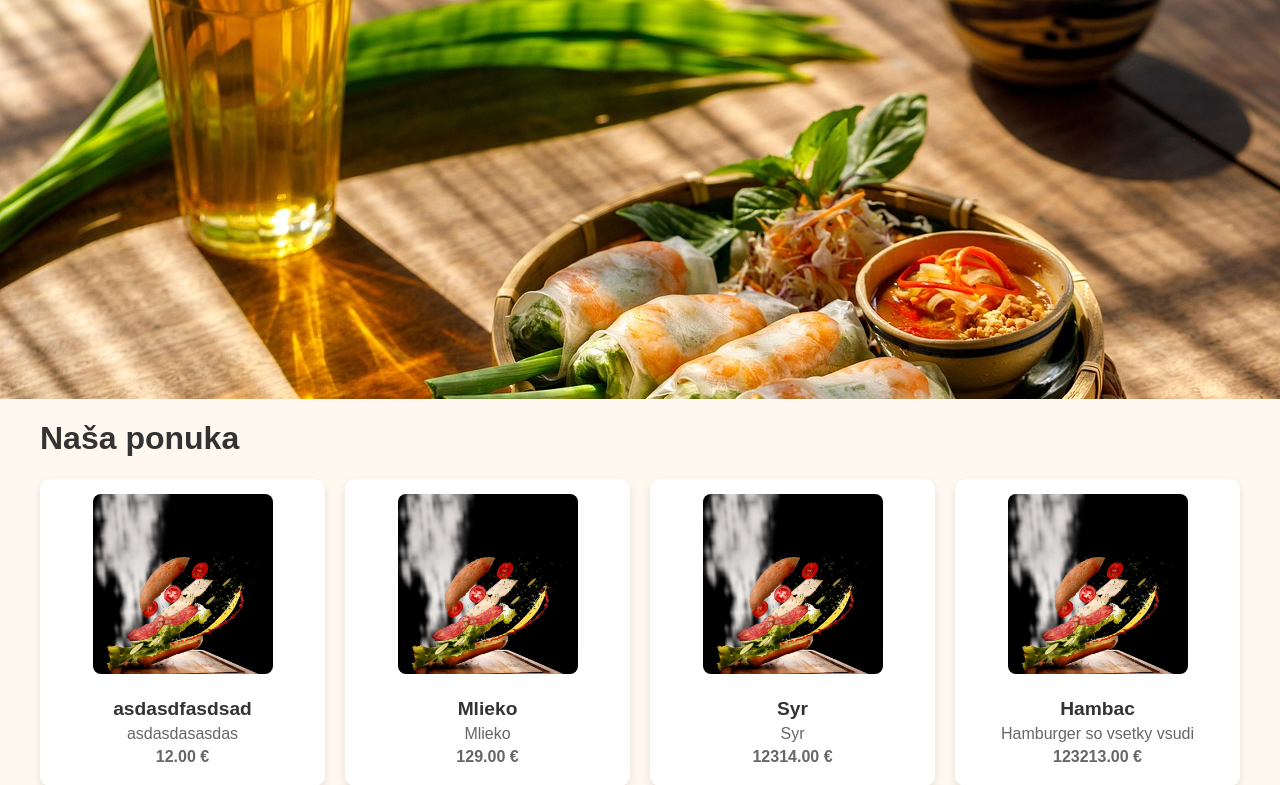
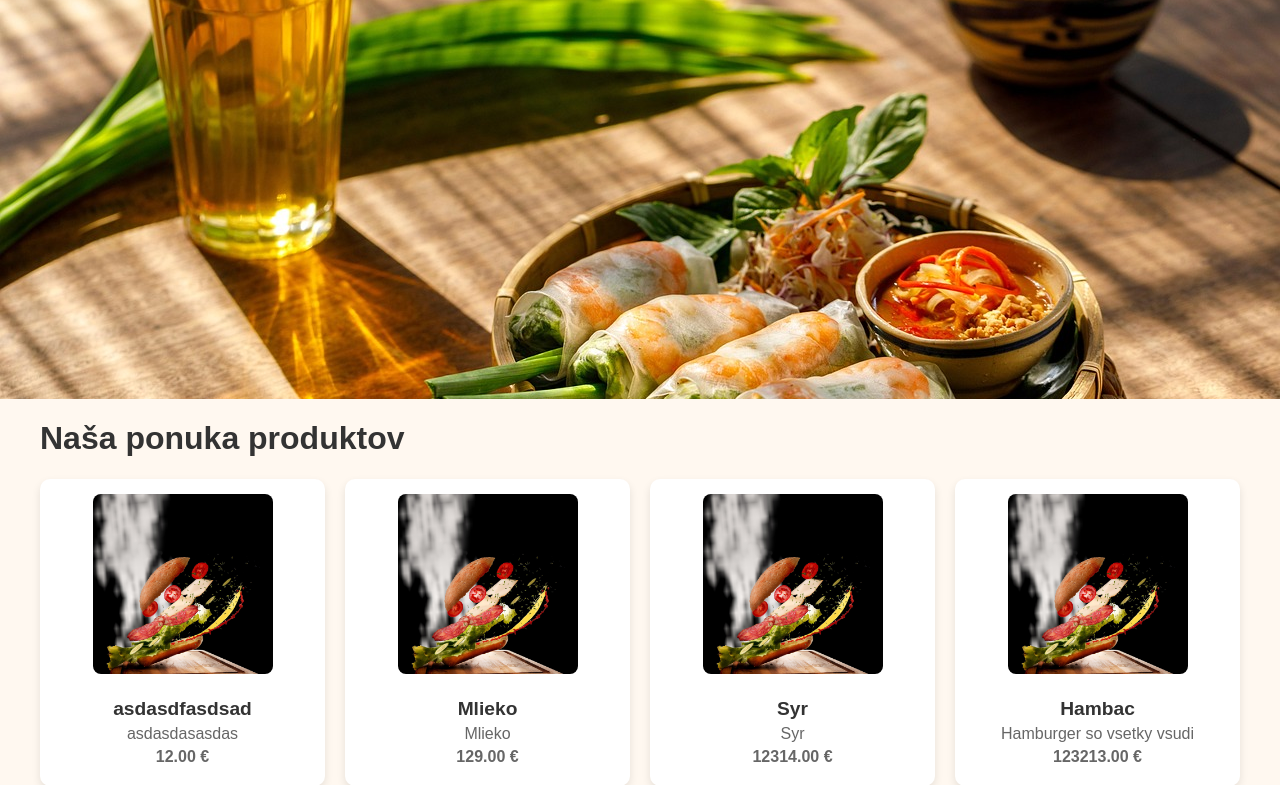
Before and after one commit to MilanSurkos/Foodsy, a Django app: page /products/ in a window 1280 px wide. Shown: the part 39-824 px from the top of the page. Run offline with Django 5.2, Linux system fonts and the light colour scheme; data comes from the database, SQL or seed files in the repository.

Commit message:
Produkty layout 1

```diff
--- a/templates/products/product_list.html
+++ b/templates/products/product_list.html
@@ -3,7 +3,7 @@
 
 
 {% block content %}
-<h1>Naša ponuka</h1>
+<h1>Naša ponuka produktov</h1>
 
 <style>
     .product-grid {
```
